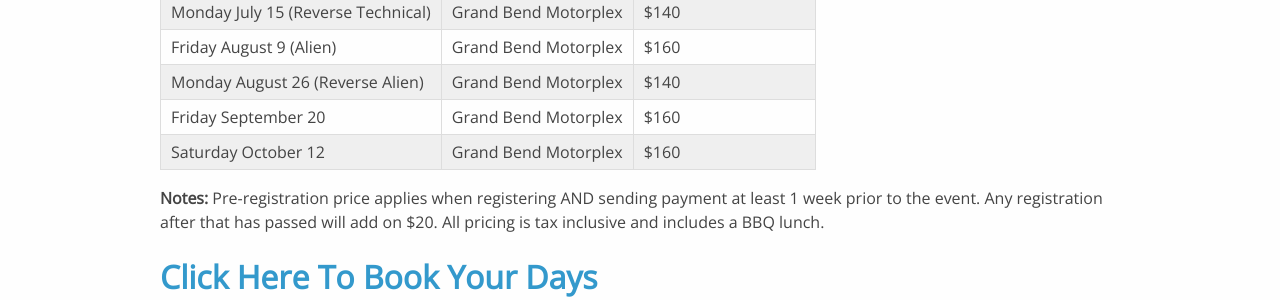
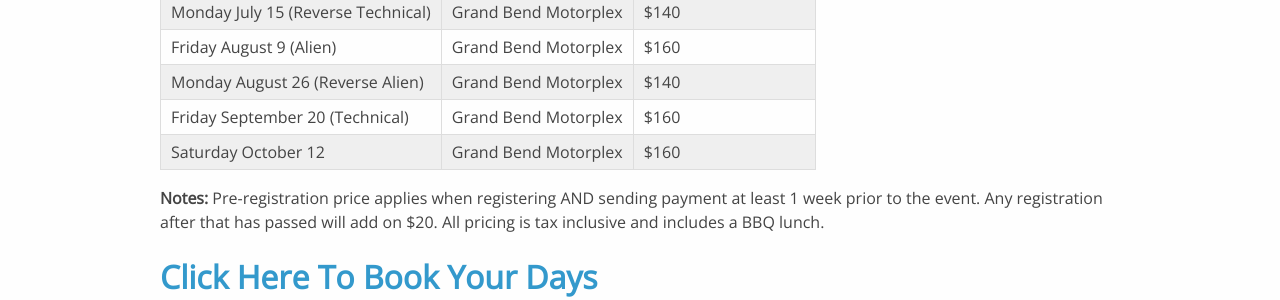
Before and after one commit to kwsportracing/site, a Jekyll site: the page built from docs/dates.md, in a window 1280 px wide and 900 px high. Shown: the part 275-575 px from the top of the window. Built offline with Jekyll 4.4.1, drawn with Linux system fonts in a browser that asks for light colours; nearby versions of some CDN libraries.

Commit message:
Update dates.md
Update layout for sept 20

```diff
--- a/docs/dates.md
+++ b/docs/dates.md
@@ -13,7 +13,7 @@
 | Monday July 15 (Reverse Technical) | Grand Bend Motorplex | $140                   |
 | Friday August 9 (Alien)            | Grand Bend Motorplex | $160                   |
 | Monday August 26 (Reverse Alien)   | Grand Bend Motorplex | $140                   |
-| Friday September 20                | Grand Bend Motorplex | $160                   |
+| Friday September 20 (Technical)    | Grand Bend Motorplex | $160                   |
 | Saturday October 12                | Grand Bend Motorplex | $160                   |
 
 **Notes:** Pre-registration price applies when registering AND sending payment at least 1 week prior to the event. Any registration after that has passed will add on $20. All pricing is tax inclusive and includes a BBQ lunch.
```
